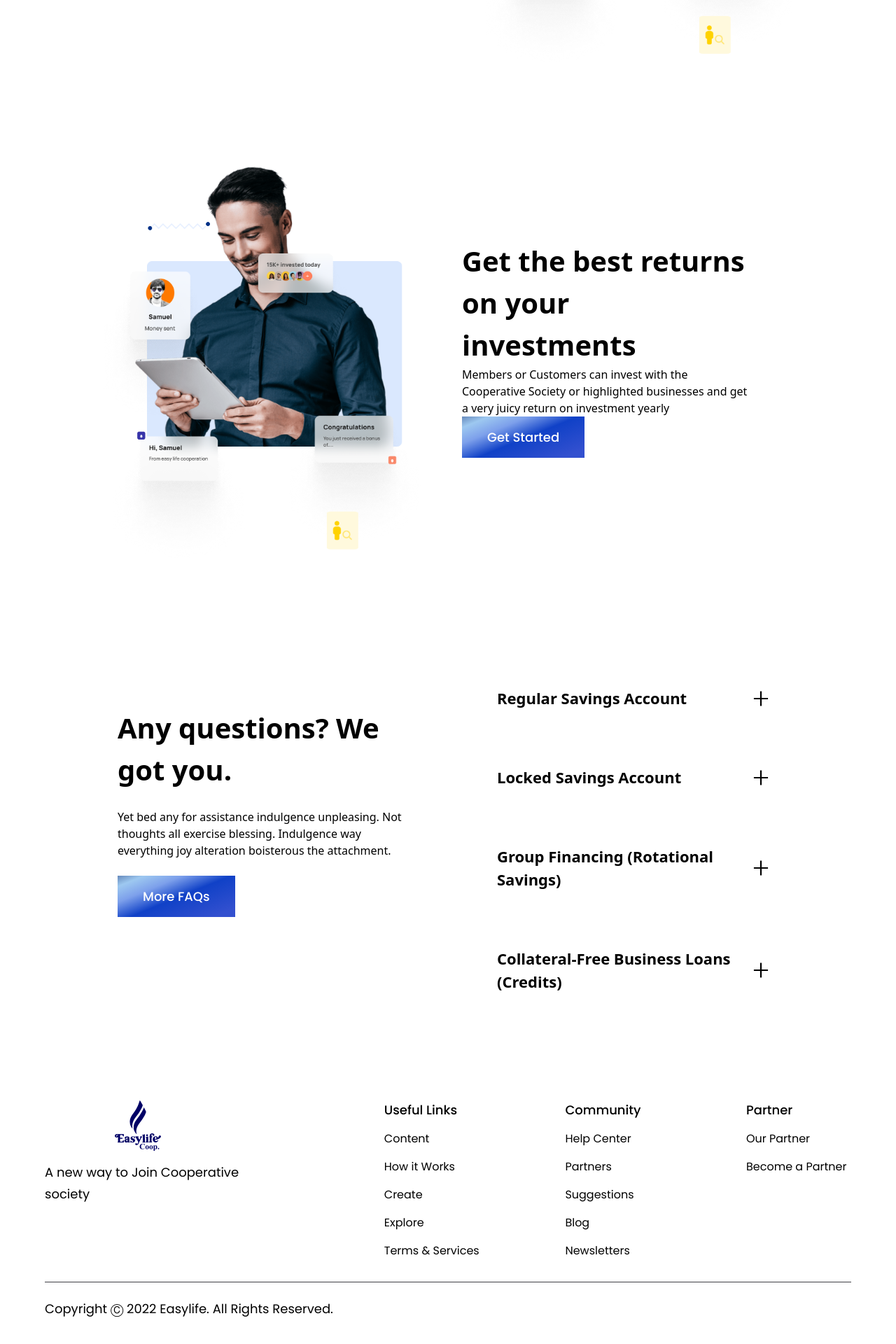
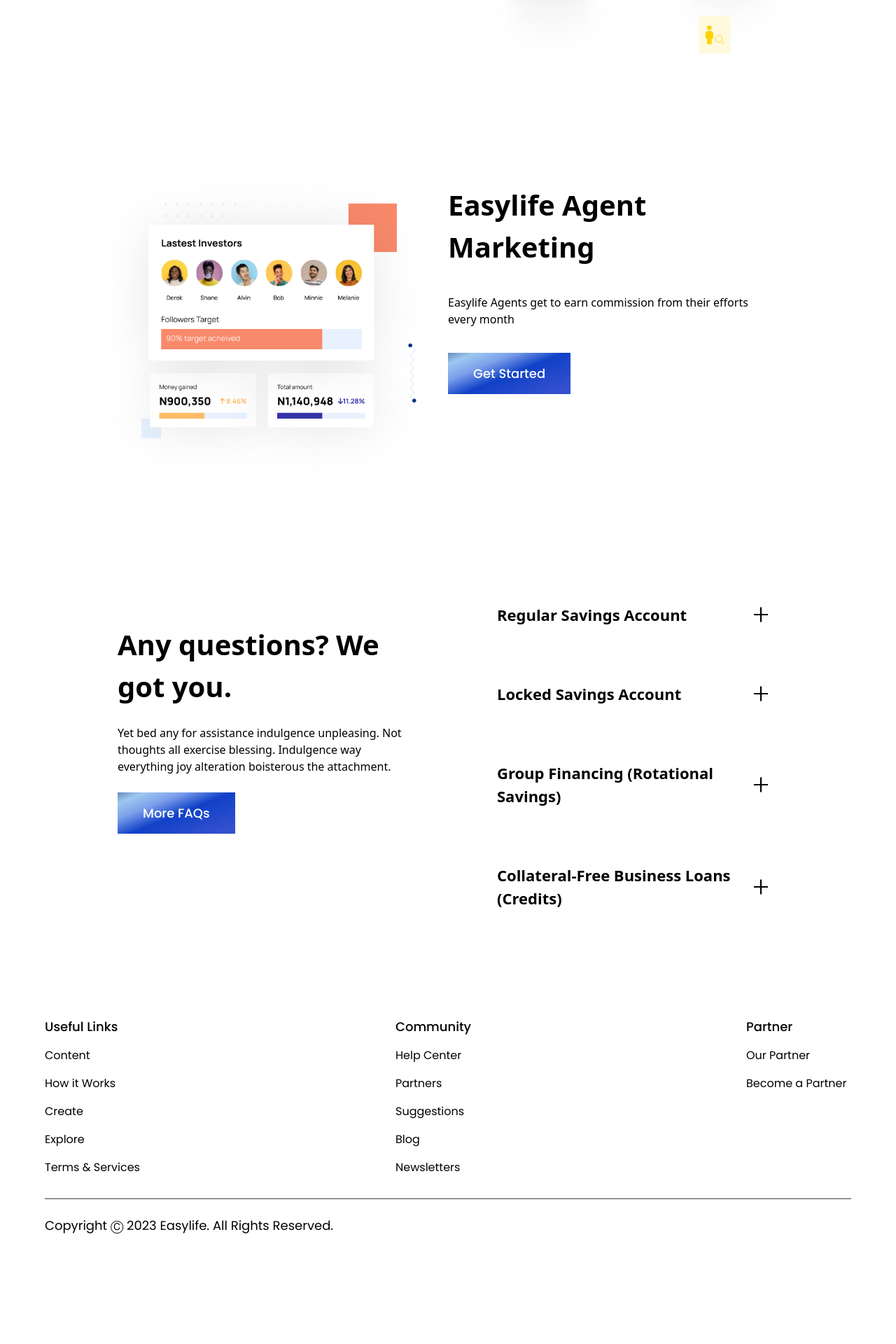
Before and after one commit to Oluwaseyi3/easy-life, a React (Create React App) app: page / in a window 1280 px wide. Shown: the part 3296-5216 px from the top of the page at 70% size. After the commit the page ends 5124 px from the top, so only its background shows below. Built offline with nearby package versions, Linux system fonts and the light colour scheme.

Commit message:
added routers

```diff
--- a/src/assets/index.js
+++ b/src/assets/index.js
@@ -39,8 +39,10 @@
 import Frame2 from "./Frame2.png"
 import Frame3 from "./Frame3.png"
 import mask from "./mask.png"
+import market from "./market.png"
 export {
   airbnb,
+  market,
   Frame,
   mask,
   Frame4,
--- a/src/components/AccordionItem.js
+++ b/src/components/AccordionItem.js
@@ -9,8 +9,8 @@
 
   return (
     <div className='pt-[10px]'>
-         <div className='bg-white py-[25px] px-[50px] flex justify-between items-center cursor-pointer' onClick={toggle}>
-            <p className='text-[22px] font-semibold'>
+         <div className=' bg-white py-[25px] px-[50px] flex justify-between items-center cursor-pointer' onClick={toggle}>
+            <p className='text-[14px] md:text-[22px] font-semibold'>
                 {title}
             </p>
             <div className='text-[30px]'>
--- a/src/components/Clients.js
+++ b/src/components/Clients.js
@@ -2,23 +2,24 @@
 import Buttons from "./Buttons"
 import smile from "../assets/smile.png"
 import  {layout} from '../style'
+import market from "../assets/market.png"
 
 const Clients = ({cardsRefa, cards2Refb, cards3Refc}) => {
   return (
     <section id="product" className={layout.sectionReverse}>
     <div className={layout.sectionInfo} >
-  <img ref={cards3Refc} src={smile} alt="billing" className='w-[100%] min-h-[450px] relative z-[5] '/>
+  <img ref={cards3Refc} src={market} alt="billing" className='w-[100%] min-h-[450px] relative z-[5] '/>
   </div>
 
 
   <div className={layout.sectionImgReverse}>
-  <div  alt="billing" className='w-[100%] min-h-[450px] relative z-[5] p-10 '>
+  <div  alt="billing" className='w-[100%] min-h-[450px] relative z-[5] p-5'>
      <div className='w-[100%] min-h-[350px] flex flex-col justify-between sm:min-h-[300px]'>
      <div>
-       <h1 className=' sm:text-[40px] text-[25px] font-semibold '>Get the best returns on your investments</h1>
+       <h1 className=' sm:text-[40px] text-[25px] font-semibold '>Easylife Agent Marketing</h1>
      </div>
      <div>
-       <p>Members or Customers can invest with the Cooperative Society or highlighted businesses and get a very juicy return on investment yearly</p>
+       <p>Easylife Agents get to earn commission from their efforts every month</p>
      </div>
      <div>
     <Buttons title="Get Started"/>
--- a/src/components/Footer.js
+++ b/src/components/Footer.js
@@ -5,7 +5,7 @@
 const Footer = () => (
   <section className={`${styles.flexCenter} ${styles.paddingY} flex-col`}>
     <div className={`${styles.flexStart} md:flex-row flex-col mb-8 w-full`}>
-      <div className="flex-[1] flex flex-col justify-start mr-10">
+      {/* <div className="flex-[1] flex flex-col justify-start mr-10">
         <img
           src={easylifelogo}
           alt="hoobank"
@@ -14,7 +14,7 @@
         <p className={`${styles.paragraph} mt-4 max-w-[312px]`}>
          A new way to Join Cooperative society
         </p>
-      </div>
+      </div> */}
 
       <div className="flex-[1.5] w-full flex flex-row justify-between flex-wrap md:mt-0 mt-10">
         {footerLinks.map((footerlink) => (
@@ -41,7 +41,7 @@
 
     <div className="w-full flex justify-between items-center md:flex-row flex-col pt-6 border-t-[1px] border-t-[#3F3E45]">
       <p className="font-poppins font-normal text-center text-[18px] leading-[27px] text-black">
-        Copyright Ⓒ 2022 Easylife. All Rights Reserved.
+        Copyright Ⓒ 2023 Easylife. All Rights Reserved.
       </p>
 
       <div className="flex flex-row md:mt-0 mt-6">
--- a/src/constants/index.js
+++ b/src/constants/index.js
@@ -15,7 +15,7 @@
     title: "About Us",
   },
   {
-    id: "product",
+    id: "/",
     title: "Product",
   },
   {
```
Also changed, not shown: src/assets/market.png (added).
